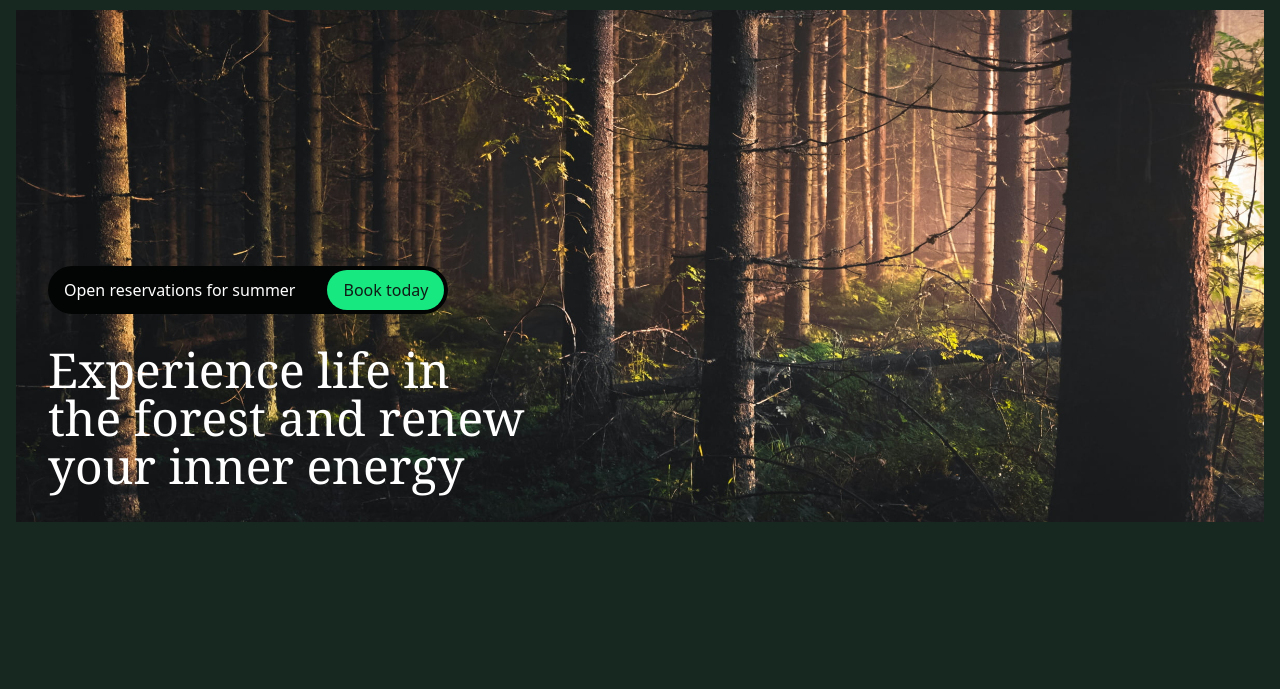
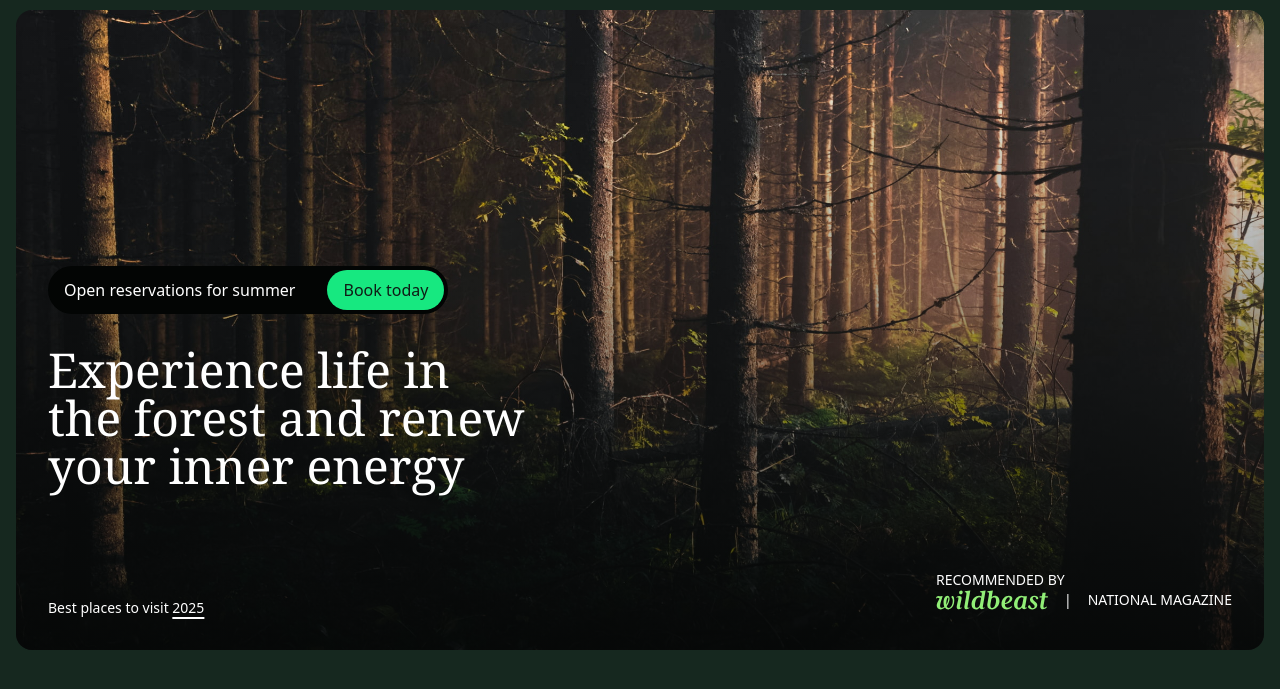
Before and after one commit to katekeiroz-dev/evergreenForest-tailwind, a plain HTML site: page src/index.html in a window 1280 px wide. Shown: the part 129-818 px from the top of the page. Drawn offline with Linux system fonts and the light colour scheme.

Commit message:
INTRO DESCRIPITION + H1 TITLE + intro IMG

```diff
--- a/src/index.html
+++ b/src/index.html
@@ -8,6 +8,7 @@
     <link rel="stylesheet" href="./output.css">
 </head>
 <body class="bg-verde-800 font-sans mb-96">
+ <!-- SIDEBAR INFO / DAY , TEMPERATURE AND WEATHER  --->
     <div class="container mt-4 flex justify-center md:justify-start">
         <div class="inline-flex items-center rounded-md bg-verde-900">
             <span class="size-2 bg-verde-300 rounded-full relative -left-1"></span>
@@ -19,6 +20,7 @@
         </div>
     </div>
 
+     <!-- FLOREST VIDEO AND INTRO  --->
     <header class="container flex justify-between gap-8 py-8">
         <a href="./">
             <img src="./img/forest.svg" alt="Forest">
@@ -33,13 +35,25 @@
         </nav>
     </header>
 
+     <!-- INTRO DESCRIPITION + H1 TITLE + intro IMG  --->
     <main class="container">
-        <div class=" relative px-8 pb-8 pt-64 text-white">
+        <div class=" relative px-8 pb-8 pt-64 bg-gradient-to-t from-verde-950/80 text-white rounded-2xl overflow-hidden">
             <img class="absolute inset-0 size-full object-cover -z-10" src="./img/floresta.jpg" alt="">
             <div class="bg-verde-950 inline-flex gap-8 mb-8 items-center py-1 pl-4 pr-1 rounded-full">Open reservations for summer
                 <a class="bg-verde-400 text-verde-900 py-2 px-4 inline-block rounded-full" href="">Book today</a>
             </div>
-            <h1 class="font-serif text-balance max-w-screen-sm text-5xl"> Experience life in the forest and renew your inner energy</h1>
+            <h1 class="mb-20 font-serif text-balance max-w-screen-sm text-5xl"> Experience life in the forest and renew your inner energy</h1>
+            <div class="text-sm flex justify-between items-end">
+                <p> Best places to visit <a class="underline decoration-2 underline-offset-4 hover:no-underline" href="">2025</a> </p>
+                <div class="uppercase mb-2">
+                <p>Recommended by </p>
+                <p class="flex items-center gap-4">
+                    <img class="w-28" src="./img/parceiros/wildbeast.svg" alt="wildbeast">
+                    <span>|</span>
+                    National Magazine
+                </p>
+                </div>
+            </div>
         </div>
 
     </main>
```
Also changed, not shown: src/output.css.
